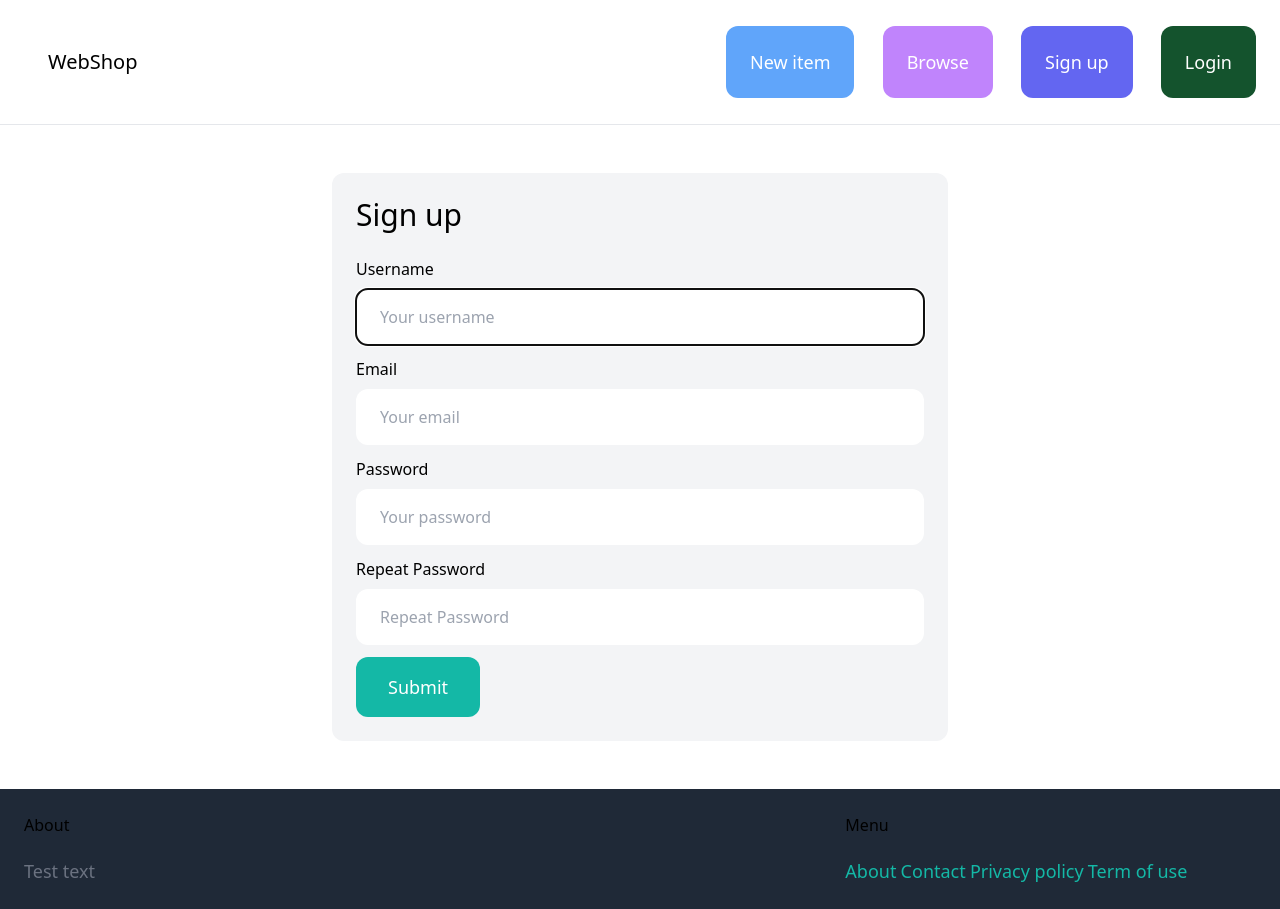
After one commit to Kosciej2014/ecomm, a Django app: page /signup/ in a window 1280 px wide. The commit adds this page. Run offline with Django 4.2, Linux system fonts and the light colour scheme; some libraries are stand-ins or nearby versions.

Commit message:
day_4 v0.2.5

```diff
--- /dev/null
+++ b/WebShop/forms.py
@@ -0,0 +1,40 @@
+from django import forms
+from django.contrib.auth.forms import UserCreationForm, AuthenticationForm
+from django.contrib.auth.models import User
+
+class SignupForm(UserCreationForm):
+    class Meta:
+        model = User
+        fields = ('username', 'email', 'password1', 'password2')
+
+    username = forms.CharField(widget=forms.TextInput(attrs={
+        'placeholder': 'Your username',
+        'class': 'w-full py-4 px-6 rounded-xl'
+    }))
+
+    email = forms.CharField(widget=forms.EmailInput(attrs={
+        'placeholder': 'Your email',
+        'class': 'w-full py-4 px-6 rounded-xl'
+    }))
+
+    password1 = forms.CharField(widget=forms.PasswordInput(attrs={
+        'placeholder': 'Your password',
+        'class': 'w-full py-4 px-6 rounded-xl'
+    }))
+
+    password2 = forms.CharField(widget=forms.PasswordInput(attrs={
+        'placeholder': 'Repeat Password',
+        'class': 'w-full py-4 px-6 rounded-xl'
+    }))
+
+
+class LoginForm(AuthenticationForm):
+    username = forms.CharField(widget=forms.TextInput(attrs={
+        'placeholder': 'Your username',
+        'class': 'w-full py-4 px-6 rounded-xl'
+    }))
+
+    password1 = forms.CharField(widget=forms.PasswordInput(attrs={
+        'placeholder': 'Your password',
+        'class': 'w-full py-4 px-6 rounded-xl'
+    }))
--- a/WebShop/models.py
+++ b/WebShop/models.py
@@ -5,17 +5,19 @@ class Category(models.Model):
     name = models.CharField(max_length=255)
 
     class Meta:
+        ordering = ('name',)
         verbose_name_plural = 'Categories'
-        ordering = ('name',)
+
     def __str__(self):
         return self.name
+
 
 class Item(models.Model):
     category = models.ForeignKey(Category, related_name='items', on_delete=models.CASCADE)
     name = models.CharField(max_length=255)
     description = models.TextField(blank=True, null=True)
     price = models.FloatField()
-    image = models.ImageField(upload_to='items_images', blank=True, null=True)
+    image = models.ImageField(upload_to='item_images', blank=True, null=True)
     is_sold = models.BooleanField(default=False)
     created_by = models.ForeignKey(User, related_name='items', on_delete=models.CASCADE)
     created_at = models.DateTimeField(auto_now_add=True)
--- /dev/null
+++ b/WebShop/urls.py
@@ -0,0 +1,13 @@
+from django.contrib.auth import views as auth_views
+from django.urls import path
+from WebShop import views
+from WebShop.forms import LoginForm
+
+app_name = 'WebShop'
+
+urlpatterns = [
+    path('', views.index, name='index'),
+    path('contact/', views.contact, name='contact'),
+    path('signup/', views.signup, name='signup'),
+    path('login/', auth_views.LoginView.as_view(template_name='core/login.html', authentication_form=LoginForm), name='login'),
+]
--- a/WebShop/views.py
+++ b/WebShop/views.py
@@ -1,5 +1,6 @@
-from django.shortcuts import render, get_object_or_404
+from django.shortcuts import render, get_object_or_404, redirect
 from .models import Item, Category
+from .forms import SignupForm
 
 
 def index(request):
@@ -8,9 +9,24 @@ def index(request):
 
     return render(request, 'core/index.html', {
         'categories': categories,
-        'items': items,
+        'items': items
     })
 
 
 def contact(request):
     return render(request, 'core/contact.html')
+
+def signup(request):
+    if request.method == 'POST':
+        form = SignupForm(request.POST)
+
+        if form.is_valid():
+            form.save()
+
+            return redirect('/login/')
+    else:
+        form = SignupForm()
+
+    return render(request, 'core/signup.html',{
+        'form': form
+    })
--- a/ecomm/settings.py
+++ b/ecomm/settings.py
@@ -26,6 +26,10 @@ SECRET_KEY = 'django-insecure-7nj+a4z2jpstqi()kqpcn*uu*9d4nm%l=m-#4_^z)rzhjs-7*^
 DEBUG = True
 
 ALLOWED_HOSTS = []
+
+LOGIN_URL = '/login/'
+LOGIN_REDIRECT_URL = '/'
+LOGOUT_REDIRECT_URL = '/'
 
 
 # Application definition
--- a/ecomm/urls.py
+++ b/ecomm/urls.py
@@ -5,8 +5,7 @@ from django.conf import settings
 from django.conf.urls.static import static
 
 urlpatterns = [
-    path('', index, name='index'),
-    path('', contact, name='contact'),
+    path('', include('WebShop.urls')),
     path('admin/', admin.site.urls),
     path('items/', include('item.urls')),
 ]+ static(settings.MEDIA_URL, document_root=settings.MEDIA_ROOT)
--- /dev/null
+++ b/item/forms.py
@@ -0,0 +1,26 @@
+from django import forms
+from WebShop.models import Item
+
+INPUT_CLASSES = 'w-full py-4 px-6 rounded-xl border'
+class NewItemFrom(forms.ModelForm):
+    class Meta:
+        model = Item
+        fields = ('category', 'name', 'description', 'price', 'image')
+
+        widgets = {
+            'category': forms.Select(attrs={
+                'class': INPUT_CLASSES
+            }),
+            'name': forms.TextInput(attrs={
+                'class': INPUT_CLASSES
+            }),
+            'description': forms.Textarea(attrs={
+                'class': INPUT_CLASSES
+            }),
+            'name': forms.TextInput(attrs={
+                'class': INPUT_CLASSES
+            }),
+            'image': forms.FileInput(attrs={
+                'class': INPUT_CLASSES
+            })
+        }
--- a/item/urls.py
+++ b/item/urls.py
@@ -4,5 +4,6 @@ from . import views
 app_name = 'item'
 
 urlpatterns = [
+    path('new/', views.new, name='new'),
     path('<int:pk>/', views.detail, name='detail'),
     ]
--- a/templates/core/base.html
+++ b/templates/core/base.html
@@ -14,11 +14,15 @@
             <a href="/" class="px-6 py-6 text-xl font-semi-bold bg-gradient-to-b">WebShop</a>
 
             <div class="space-x-6">
-                <a href="#" class="px-6 py-6 text-lg font-semi-bold bg-blue-400 text-white rounded-xl hover:text-gray-500">New item</a>
-                <a href="#" class="px-6 py-6 text-lg font-semi-bold bg-purple-400 text-white rounded-xl hover:text-gray-500">Browse</a>
-
-                <a href="#" class="px-6 py-6 text-lg font-semi-bold bg-indigo-500 text-white rounded-xl hover:bg-teal-700">Sign up</a>
-                <a href="#" class="px-6 py-6 text-lg font-semi-bold bg-green-900 text-white rounded-xl hover:bg-gray-700">Login</a>
+                    <a href="{% url 'item:new' %}" class="px-6 py-6 text-lg font-semi-bold bg-blue-400 text-white rounded-xl hover:text-gray-500">New item</a>
+                    <a href="#" class="px-6 py-6 text-lg font-semi-bold bg-purple-400 text-white rounded-xl hover:text-gray-500">Browse</a>
+                {% if request.user.is_authenticated %}
+                    <a href="#" class="px-6 py-6 text-lg font-semi-bold bg-green-900 text-white rounded-xl hover:bg-gray-700">Inbox</a>
+                    <a href="#" class="px-6 py-6 text-lg font-semi-bold bg-teal-900 text-white rounded-xl hover:bg-gray-700">Dashboard</a>
+                {% else %}
+                    <a href="{% url 'WebShop:signup' %}" class="px-6 py-6 text-lg font-semi-bold bg-indigo-500 text-white rounded-xl hover:bg-teal-700">Sign up</a>
+                    <a href="{% url 'WebShop:login' %}" class="px-6 py-6 text-lg font-semi-bold bg-green-900 text-white rounded-xl hover:bg-gray-700">Login</a>
+                {% endif %}
             </div>
         </nav>
 
@@ -39,7 +43,7 @@
                     <ul class="space-y-2">
                         <li>
                             <a href="#" class="text-lg text-teal-500 hover:text-teal-700">About</a>
-                            <a href="{% url 'contact' %}" class="text-lg text-teal-500 hover:text-teal-700">Contact</a>
+                            <a href="{% url 'WebShop:contact' %}" class="text-lg text-teal-500 hover:text-teal-700">Contact</a>
                             <a href="#" class="text-lg text-teal-500 hover:text-teal-700">Privacy policy</a>
                             <a href="#" class="text-lg text-teal-500 hover:text-teal-700">Term of use</a>
                         </li>
--- a/templates/core/index.html
+++ b/templates/core/index.html
@@ -5,7 +5,7 @@
 {% endblock %}
 
 {% block content %}
-    <div class="mt-6 px-6 py-12 bg-gray-100 rounded-xl">
+    <div class="mt-6 px-6 py-12 bg-gray-200 rounded-xl">
         <h2 class="mb-12 text-2xl text-center">Newest items</h2>
 
         <div class="grid grid-cols-3 gap-3">
--- /dev/null
+++ b/templates/core/signup.html
@@ -0,0 +1,46 @@
+{% extends 'core/base.html' %}
+
+{% block title %} Sign Up {% endblock %}
+
+{% block content %}
+    <div class="w-1/2 my-6 mx-auto p-6 bg-gray-100 rounded-xl">
+        <h1 class="mb-6 text-3xl">Sign up</h1>
+
+        <form method="post" action=".">
+            {%  csrf_token %}
+
+            <div class="mb-3">
+                <label class="inline-block mb-2">Username</label><br>
+                {{ form.username }}
+            </div>
+
+            <div class="mb-3">
+                <label class="inline-block mb-2">Email</label><br>
+                {{ form.email }}
+            </div>
+
+            <div class="mb-3">
+                <label class="inline-block mb-2">Password</label><br>
+                {{ form.password1 }}
+            </div>
+
+            <div class="mb-3">
+                <label class="inline-block mb-2">Repeat Password</label><br>
+                {{ form.password2 }}
+            </div>
+
+            {% if form.errors or form.non_field_errors %}
+                <div class="mb-3 p-6 bg-red-100 rounded-xl">
+                    {% for field in form %}
+                        {{ field.errors }}
+                    {% endfor %}
+
+                    {{ form.non_field_errors }}
+
+                </div>
+            {% endif %}
+
+            <button class="py-4 px-8 text-lg bg-teal-500 hover:bg-teal-700 rounded-xl text-white">Submit</button>
+        </form>
+    </div>
+{% endblock %}
```
Also changed, not shown: item/views.py (+22 -2 lines), templates/core/form.html (added, +28 -0 lines), templates/core/login.html (added, +35 -0 lines), db.sqlite3, 1 other file.
